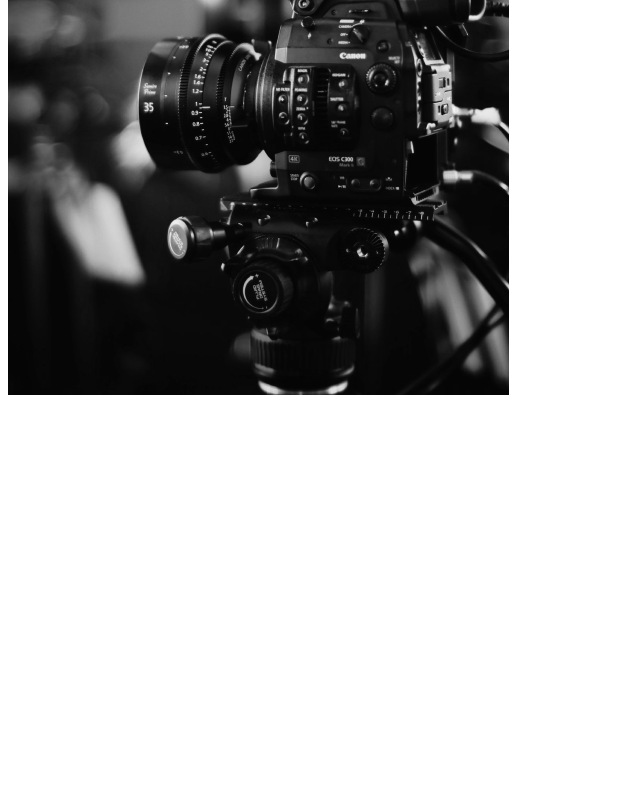
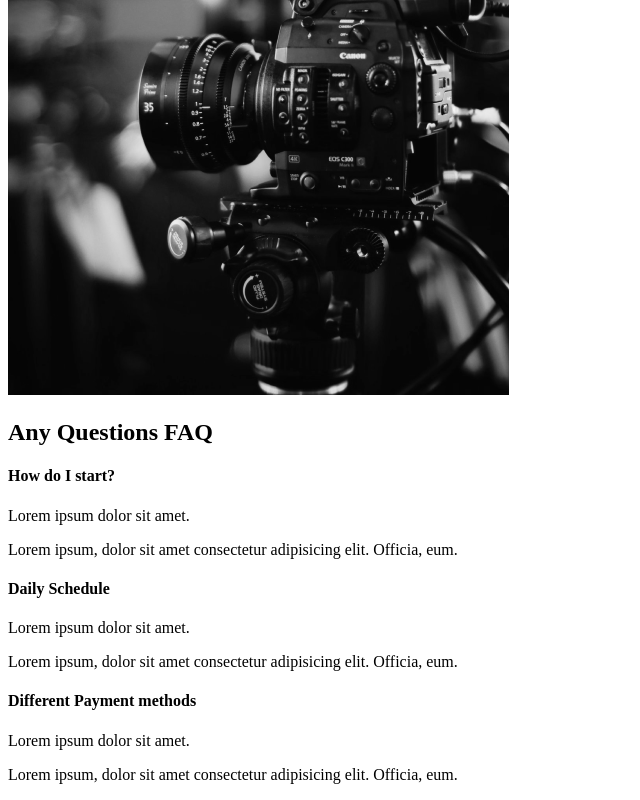
Before and after one commit to nishchay-suteri/Capture, a React (Create React App) app: page / in a window 1280 px wide. Shown: the part 1987-2787 px from the top of the page, without its empty margins (0-640 px from the left). Before the commit the page ends 2394 px from the top, so only its background shows below. Built offline with nearby package versions, Linux system fonts and the light colour scheme.

Commit message:
Add FAQ Section

```diff
--- /dev/null
+++ b/src/components/FaqSection.jsx
@@ -0,0 +1,41 @@
+import React from "react";
+
+const FaqSection = () => {
+    return (
+        <div className="faq">
+            <h2>Any Questions FAQ</h2>
+            <div className="question">
+                <h4>How do I start?</h4>
+                <div className="answer">
+                    <p>Lorem ipsum dolor sit amet.</p>
+                    <p>
+                        Lorem ipsum, dolor sit amet consectetur adipisicing
+                        elit. Officia, eum.
+                    </p>
+                </div>
+            </div>
+            <div className="question">
+                <h4>Daily Schedule</h4>
+                <div className="answer">
+                    <p>Lorem ipsum dolor sit amet.</p>
+                    <p>
+                        Lorem ipsum, dolor sit amet consectetur adipisicing
+                        elit. Officia, eum.
+                    </p>
+                </div>
+            </div>
+            <div className="question">
+                <h4>Different Payment methods</h4>
+                <div className="answer">
+                    <p>Lorem ipsum dolor sit amet.</p>
+                    <p>
+                        Lorem ipsum, dolor sit amet consectetur adipisicing
+                        elit. Officia, eum.
+                    </p>
+                </div>
+            </div>
+        </div>
+    );
+};
+
+export default FaqSection;
--- a/src/pages/AboutUs.jsx
+++ b/src/pages/AboutUs.jsx
@@ -1,12 +1,14 @@
 import React from "react";
 import AboutSection from "../components/AboutSection";
 import ServicesSection from "../components/ServicesSection";
+import FaqSection from "../components/FaqSection";
 
 const AboutUs = () => {
     return (
         <>
             <AboutSection />
             <ServicesSection />
+            <FaqSection />
         </>
     );
 };
```
Also changed, not shown: 1 other file (tests, documents, lock files or other folders).
